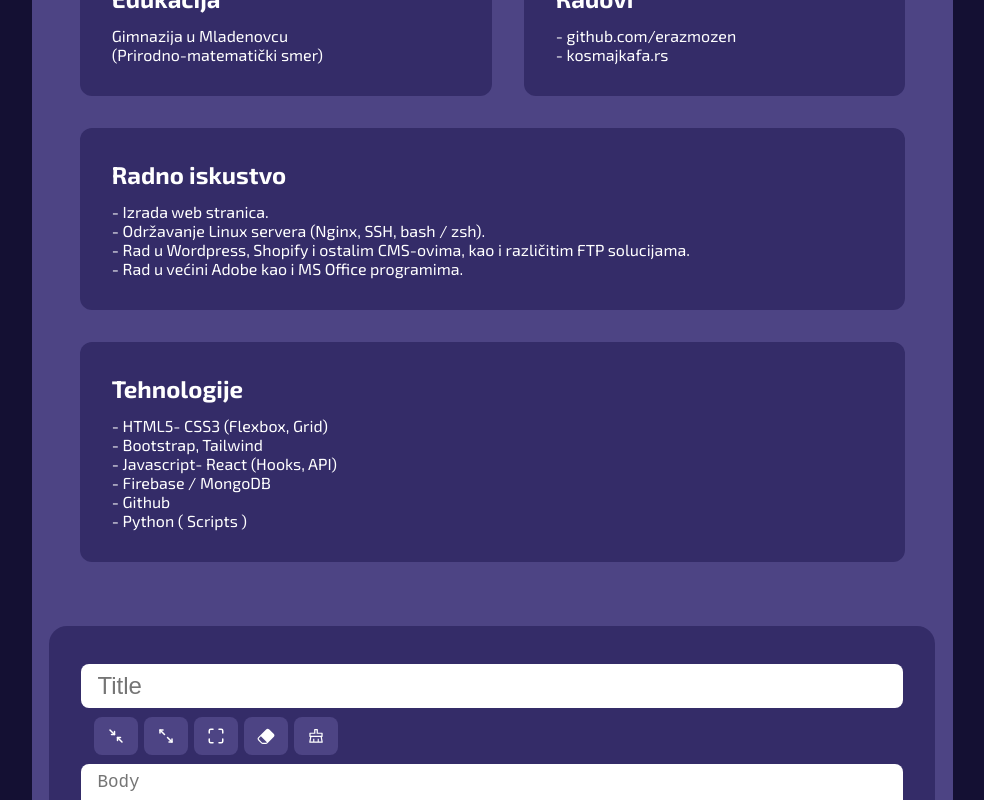
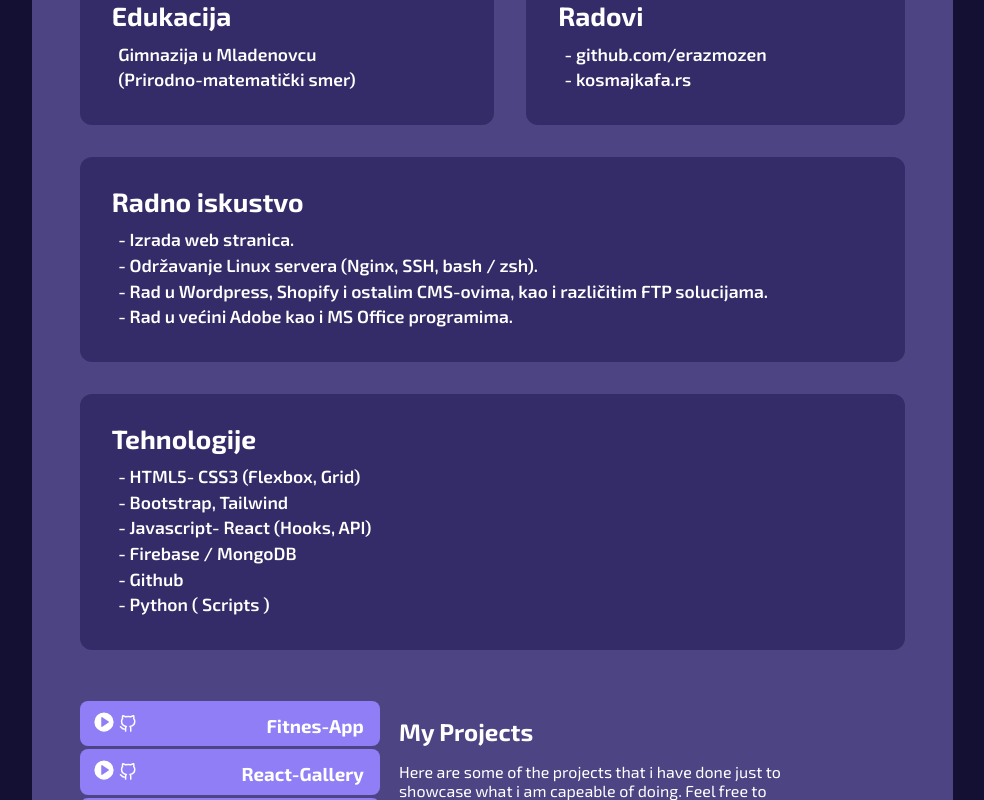
Before and after one commit to erazmozen/hub, a React (Create React App) app: page / in a window 1280 px wide. Shown: the part 1340-2140 px from the top of the page, without its empty margins (295-1279 px from the left). Built offline with nearby package versions, Linux system fonts and the light colour scheme.

Commit message:
Move projects to portfolio
Added some style along the way

```diff
--- a/src/components/css/showpage/portfolio.css
+++ b/src/components/css/showpage/portfolio.css
@@ -11,9 +11,10 @@
 
 .portfolio-header {
   display: flex;
-  flex-grow: 1;
+  width: 100%;
   align-items: flex-end;
   justify-content: space-between;
+  margin-bottom: 0.6rem;
 }
 
 .portfolio-header svg {
@@ -22,9 +23,18 @@
 
 .section {
   background-color: var(--primary);
+  font-weight: 600;
+  line-height: 1.6rem;
+  font-size: 1.1rem;
   padding: 2rem;
   flex-grow: 1;
   max-width: 100%;
+  transition: box-shadow 0.3s;
+}
+
+.section:hover {
+  box-shadow: 0 -0.22rem 0 0 white;
+  transition: box-shadow 0.2s;
 }
 
 .body {
@@ -34,4 +44,5 @@
 
 .body p {
   margin-top: 0.8rem;
+  margin-left: 0.4rem;
 }
--- a/src/components/showpage/Portfolio.jsx
+++ b/src/components/showpage/Portfolio.jsx
@@ -1,4 +1,5 @@
 import data from "../../data/portfolioData.json";
+import Projects from "../showpage/Projects";
 import "../css/showpage/portfolio.css";
 
 const ContentBox = ({ title, body }) => {
@@ -40,6 +41,7 @@ const Portfolio = ({ icons }) => {
           body={section.body}
         />
       ))}
+      <Projects icons={icons} />
     </div>
   );
 };
```
